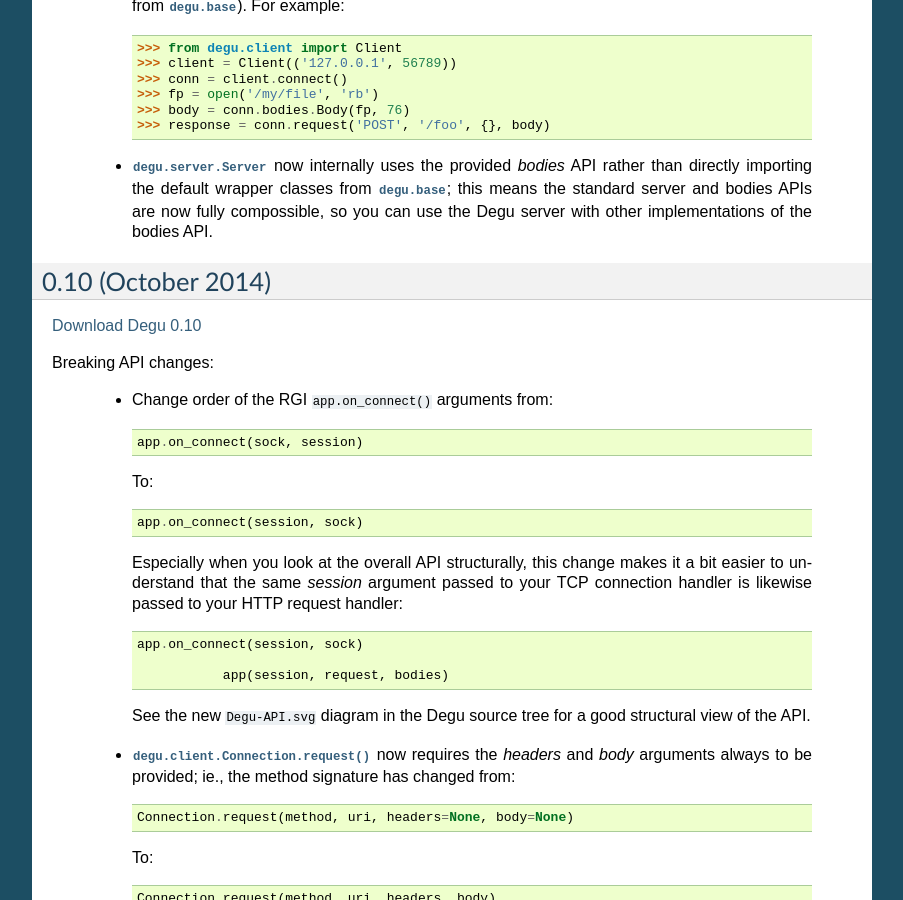
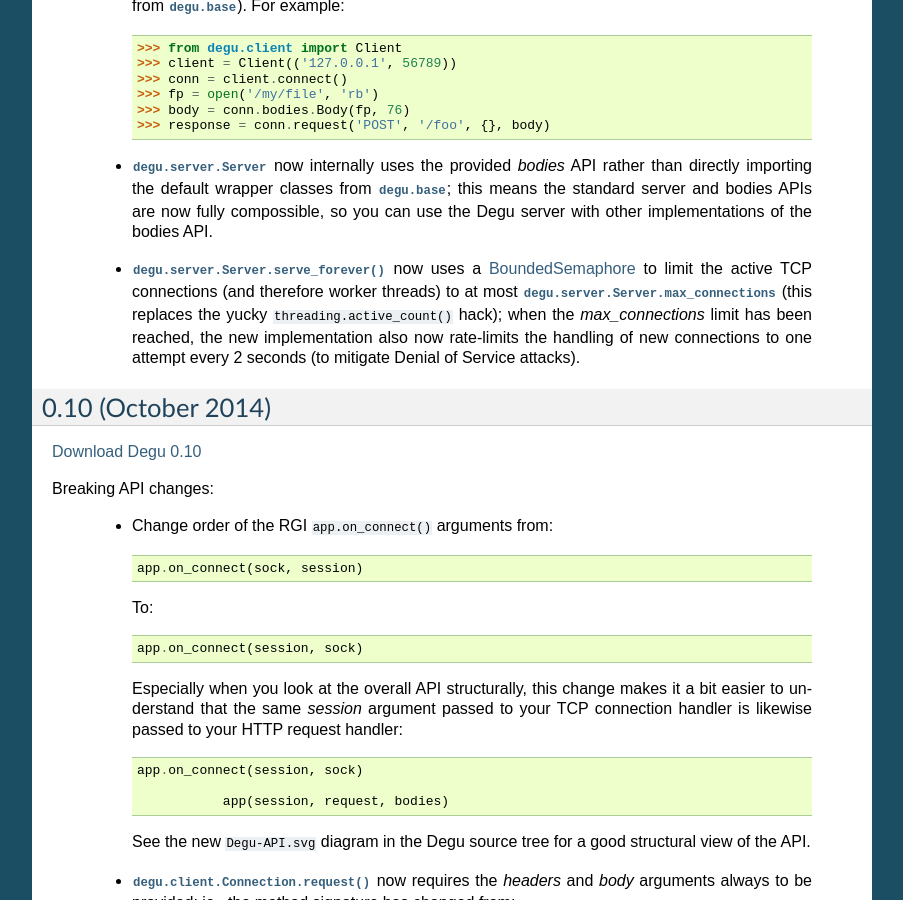
Before and after one commit to json420/degu, a Sphinx documentation site: the page built from doc/changelog.rst, in a window 1280 px wide and 900 px high, scrolled down 2023 px. Shown: the whole window, without its empty margins (198-1101 px from the left). Built offline with Sphinx 7.4.7, drawn with Linux system fonts in a browser that asks for light colours.

Commit message:
bit of doc cleanup; fix broken rst markup in SSLClient.sslctx attribute documentation

```diff
--- a/doc/changelog.rst
+++ b/doc/changelog.rst
@@ -128,6 +128,14 @@ Other changes:
         :mod:`degu.base`; this means the standard server and bodies APIs are
         now fully compossible, so you can use the Degu server with other
         implementations of the bodies API.
+
+    *   :meth:`degu.server.Server.serve_forever()` now uses a
+        `BoundedSemaphore`_ to limit the active TCP connections (and therefore
+        worker threads) to at most :attr:`degu.server.Server.max_connections`
+        (this replaces the yucky ``threading.active_count()`` hack); when the
+        *max_connections* limit has been reached, the new implementation also
+        now rate-limits the handling of new connections to one attempt every 2
+        seconds (to mitigate Denial of Service attacks).
 
 
 
@@ -800,3 +808,4 @@ Two things motivated these breaking API changes:
 
 .. _`HTTPConnection.request()`: https://docs.python.org/3/library/http.client.html#http.client.HTTPConnection.request
 .. _`io`: https://docs.python.org/3/library/io.html
+.. _`BoundedSemaphore`: https://docs.python.org/3/library/threading.html#threading.BoundedSemaphore
--- a/doc/degu.client.rst
+++ b/doc/degu.client.rst
@@ -294,7 +294,7 @@ Also see the server :ref:`server-options`.
     The *address*, along with any keyword-only *options*, are passed unchanged
     to the :class:`Client` constructor.
 
-    This subclass adds a *ssl_host* option, exposed via the
+    This subclass adds the *ssl_host* option, exposed via the
     :attr:`SSLClient.ssl_host` attribute.
 
     An :class:`SSLClient` is stateless and thread-safe.  It specifies "where"
@@ -315,7 +315,7 @@ Also see the server :ref:`server-options`.
         `ssl.SSLContext`_ instance, this attribute will contain that exact same
         instance.
 
-        Otherwise this attribute will contain the `ssl.SSLContext`_returned by
+        Otherwise this attribute will contain the `ssl.SSLContext`_ returned by
         :func:`build_client_sslctx()`.
 
     .. attribute:: ssl_host
```
Also changed, not shown: doc/degu.server.rst (+10 -1 lines).
